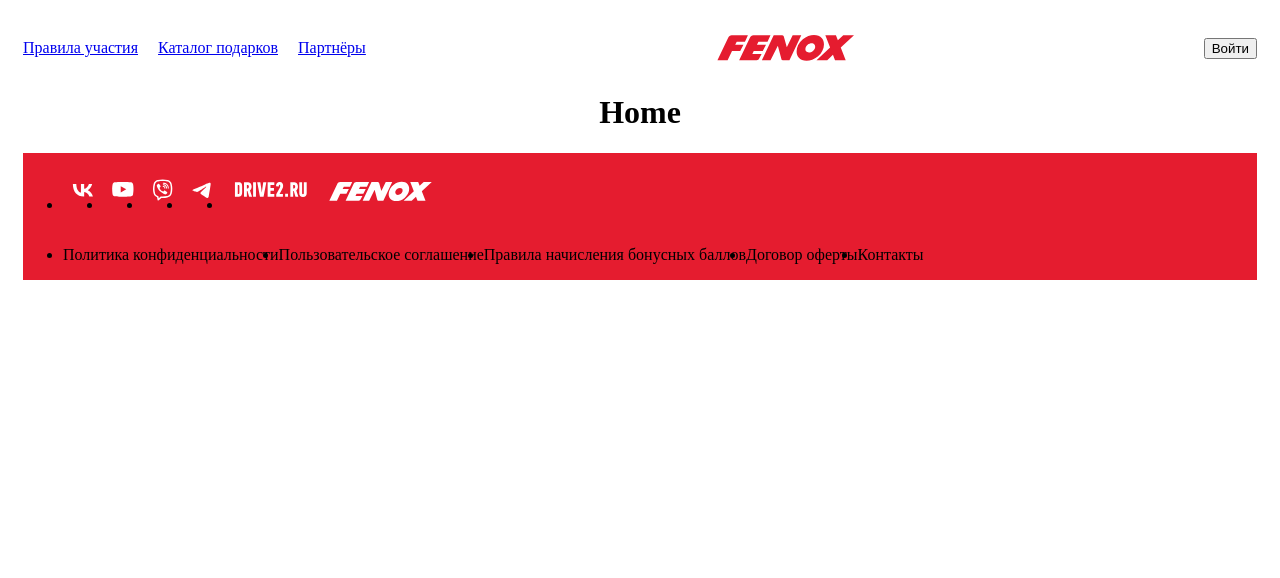
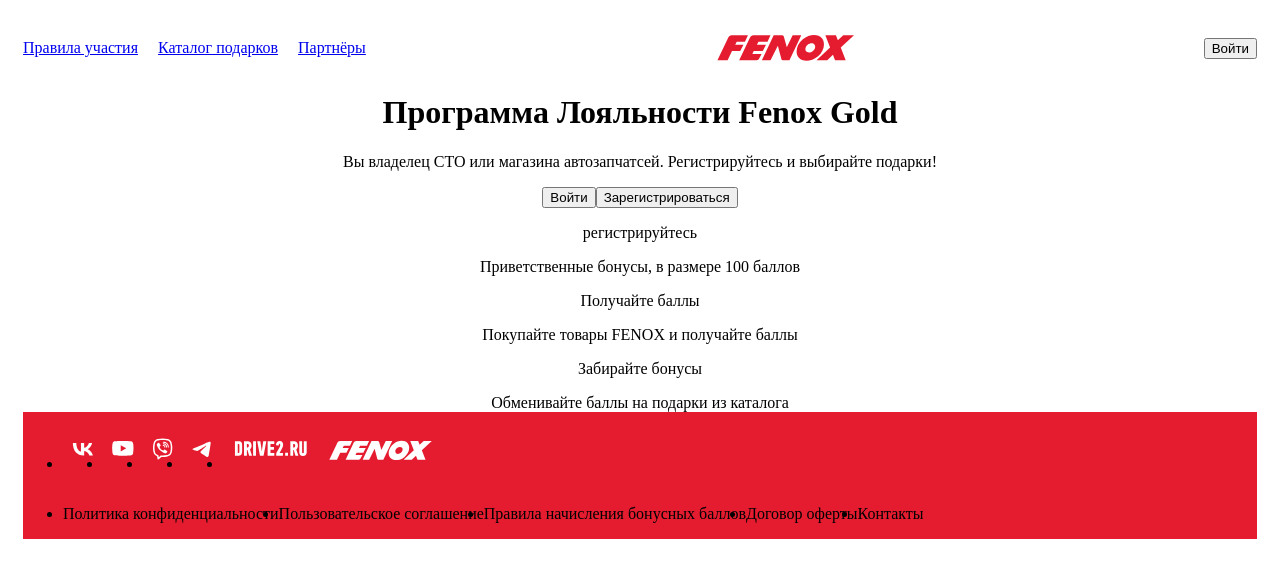
Before and after one commit to turtl1986/Test_Fenox, a React (Vite) app: page / in a window 1280 px wide. Shown: the top 578 px of the page. Built offline with nearby package versions, Linux system fonts and the light colour scheme.

Commit message:
init:init banner

```diff
--- a/src/components/Banner/Banner.tsx
+++ b/src/components/Banner/Banner.tsx
@@ -0,0 +1,34 @@
+import style from './banner.module.css'
+
+export function Banner(){
+    return(
+        <div>
+<div>
+    <h1>Программа Лояльности
+Fenox Gold</h1>
+<p>
+Вы владелец СТО или магазина автозапчатсей.
+Регистрируйтесь и выбирайте подарки!
+</p>
+<div>
+    <button type="button">Войти</button>
+    <button type="button">Зарегистрироваться</button>
+</div>
+</div>
+<div>
+    <div>
+        <p>регистрируйтесь</p>
+        <span>Приветственные бонусы, в размере 100 баллов</span>
+    </div>
+    <div>
+        <p>Получайте баллы</p>
+        <span>Покупайте товары FENOX и получайте баллы</span>
+    </div>
+    <div>
+        <p>Забирайте бонусы</p>
+        <span>Обменивайте баллы на подарки из каталога</span>
+    </div>
+</div>
+        </div>
+    )
+}
--- a/src/components/Banner/index.tsx
+++ b/src/components/Banner/index.tsx
@@ -0,0 +1 @@
+export {Banner} from './Banner'
--- a/src/page/Home/Home.tsx
+++ b/src/page/Home/Home.tsx
@@ -1,7 +1,7 @@
+import { Banner } from "../../components/Banner";
+
 export function Home(){
     return(
-        <h1>
-        Home
-        </h1>
+        <Banner/>
     )
 }
```
